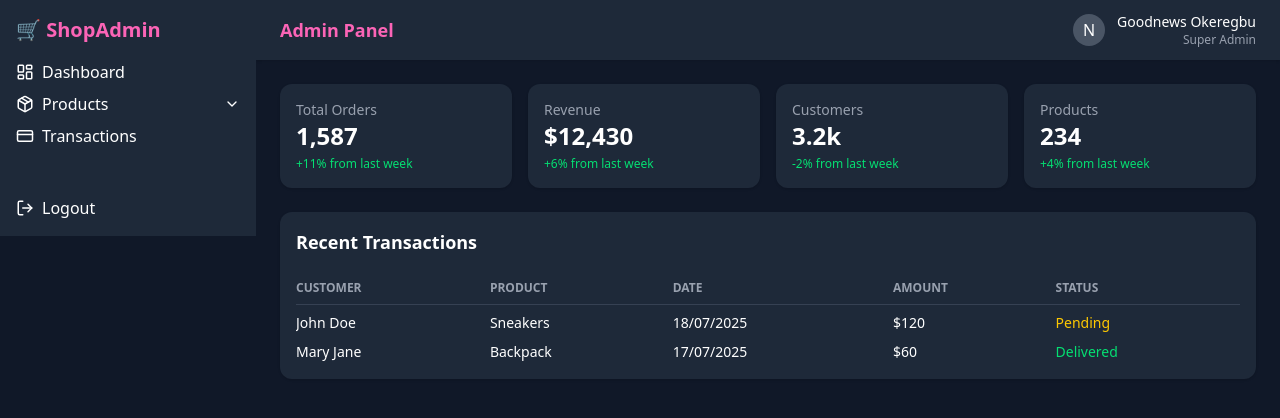
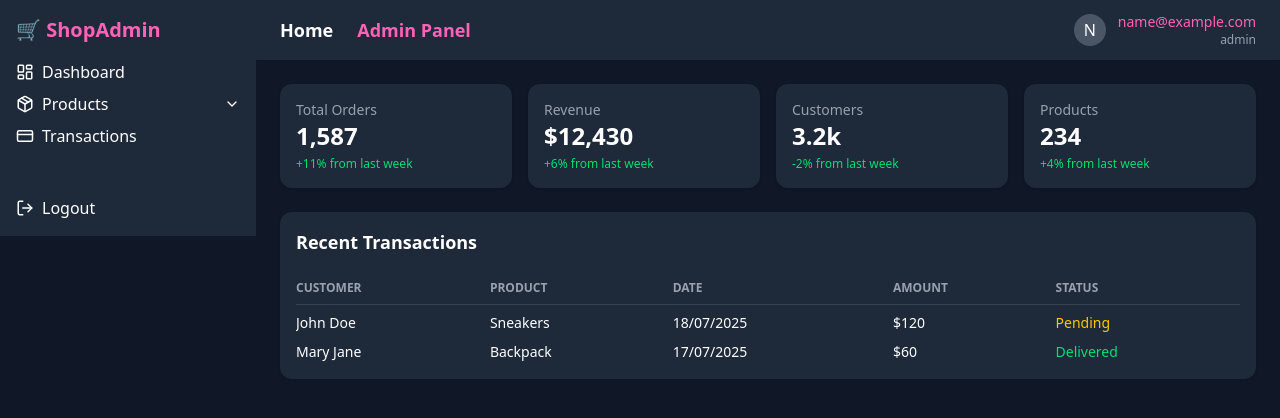
Before and after one commit to Chiwiss14/my-ecommerce-frontend, a Next.js app: page /admin in a window 1280 px wide. Shown: the top 418 px of the page. Built offline with nearby package versions, Linux system fonts and the light colour scheme; sample sign-in values are in the browser's storage.

Commit message:
added dashboard in the header of the landing page

```diff
--- a/src/components/Header.js
+++ b/src/components/Header.js
@@ -1,7 +1,12 @@
+"use client";
 import Link from "next/link";
 import React from "react";
+import { useAuth } from "@/context/AuthContext";
+import { useRouter } from "next/navigation";
 
 const Header = () => {
+  const { user, logout } = useAuth();
+  const router = useRouter();
   return (
     <header className="bg-white shadow-md sticky top-0 z-50">
       <div className="max-w-7xl mx-auto px-4 py-4 flex justify-between items-center">
@@ -14,10 +19,19 @@ const Header = () => {
             Home
           </Link>
 
-          { /* contact */}
+          {/* contact */}
           <Link href="/contact" className="hover:text-indigo-600">
             Contact
           </Link>
+
+          {/* ✅ Conditionally render the Dashboard link */}
+          {user?.role === "admin" && (
+            <Link href="/admin">
+              <span className="text-gray-800 hover:text-blue-600 font-semibold cursor-pointer">
+                Dashboard
+              </span>
+            </Link>
+          )}
         </nav>
 
         {/* Right-side buttons */}
--- a/src/components/Topbar.js
+++ b/src/components/Topbar.js
@@ -1,6 +1,12 @@
+"use client";
+
 import { Menu } from "lucide-react";
+import Link from 'next/link';
+import { useAuth } from '@/context/AuthContext';
 
 export default function Topbar({ onMenuClick }) {
+  const { user } = useAuth();
+
   return (
     <div className="flex items-center justify-between px-4 py-3 bg-gray-800 shadow md:px-6">
       <button
@@ -11,16 +17,23 @@ export default function Topbar({ onMenuClick }) {
         <Menu size={24} />
       </button>
 
-      <h1 className="text-lg font-semibold text-pink-400">Admin Panel</h1>
+      <div className="flex items-center gap-6">
+        <Link href="/" className="text-white hover:text-pink-400 font-semibold text-lg">
+          Home
+        </Link>
+        <h1 className="text-lg font-semibold text-pink-400">Admin Panel</h1>
+      </div>
 
       <div className="flex items-center gap-3">
-        {/* Replace with actual Avatar or User Info */}
-        <div className="w-8 h-8 rounded-full bg-gray-600 flex items-center justify-center">
-          N
+        {/* ✅ Use the first letter of the user's email for the avatar */}
+        <div className="w-8 h-8 rounded-full bg-gray-600 flex items-center justify-center text-white">
+          {user?.email ? user.email.charAt(0).toUpperCase() : 'N'}
         </div>
         <div className="text-sm text-right">
-          <div className="font-medium text-white">Goodnews Okeregbu</div>
-          <div className="text-gray-400 text-xs">Super Admin</div>
+          {/* ✅ Display the user's email dynamically */}
+          <div className="font-medium text-pink-400">{user?.email || "Admin"}</div>
+          {/* ✅ Display the user's role dynamically */}
+          <div className="text-gray-400 text-xs">{user?.role || "Admin"}</div>
         </div>
       </div>
     </div>
```
Also changed, not shown: src/components/ProductCard.js (+13 -8 lines).
